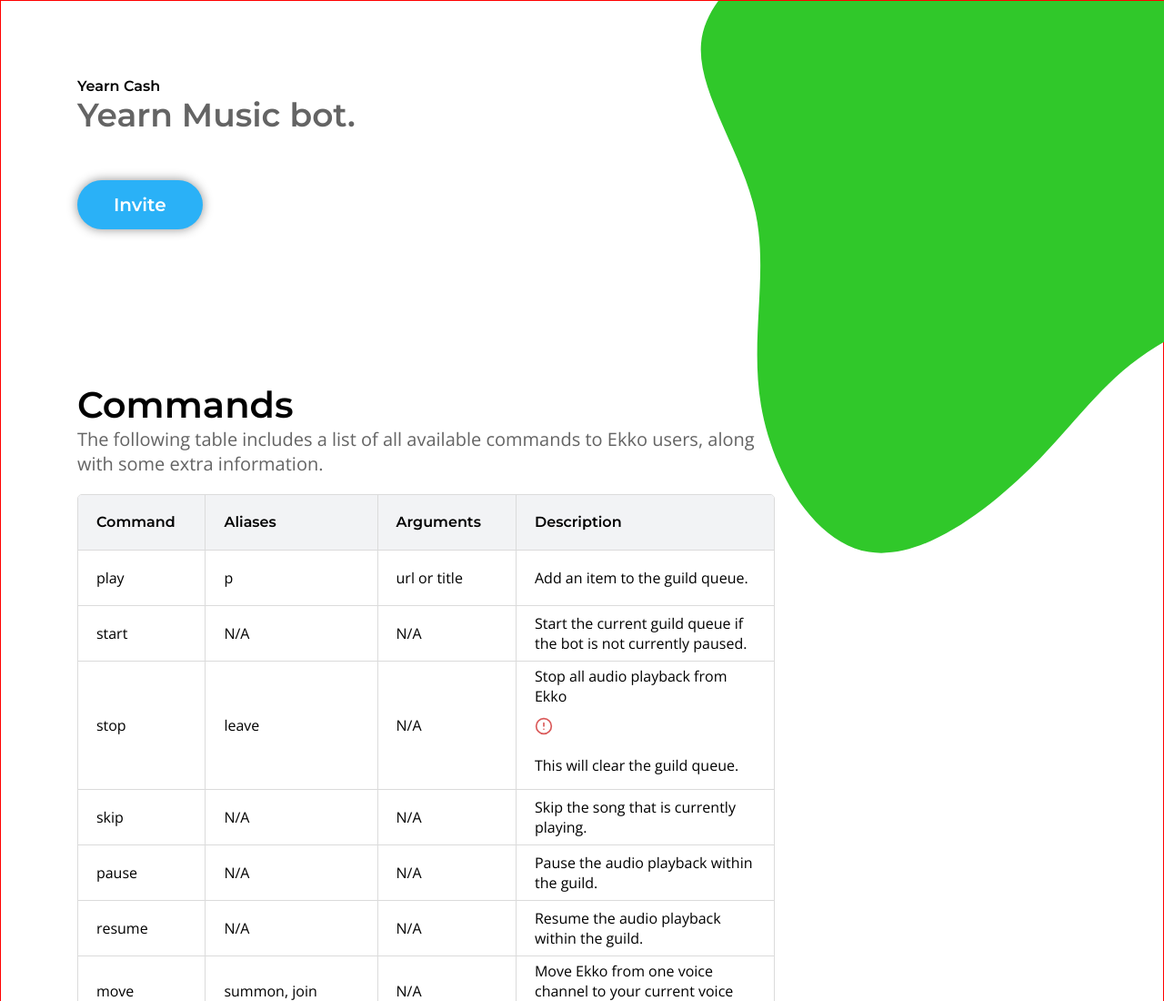
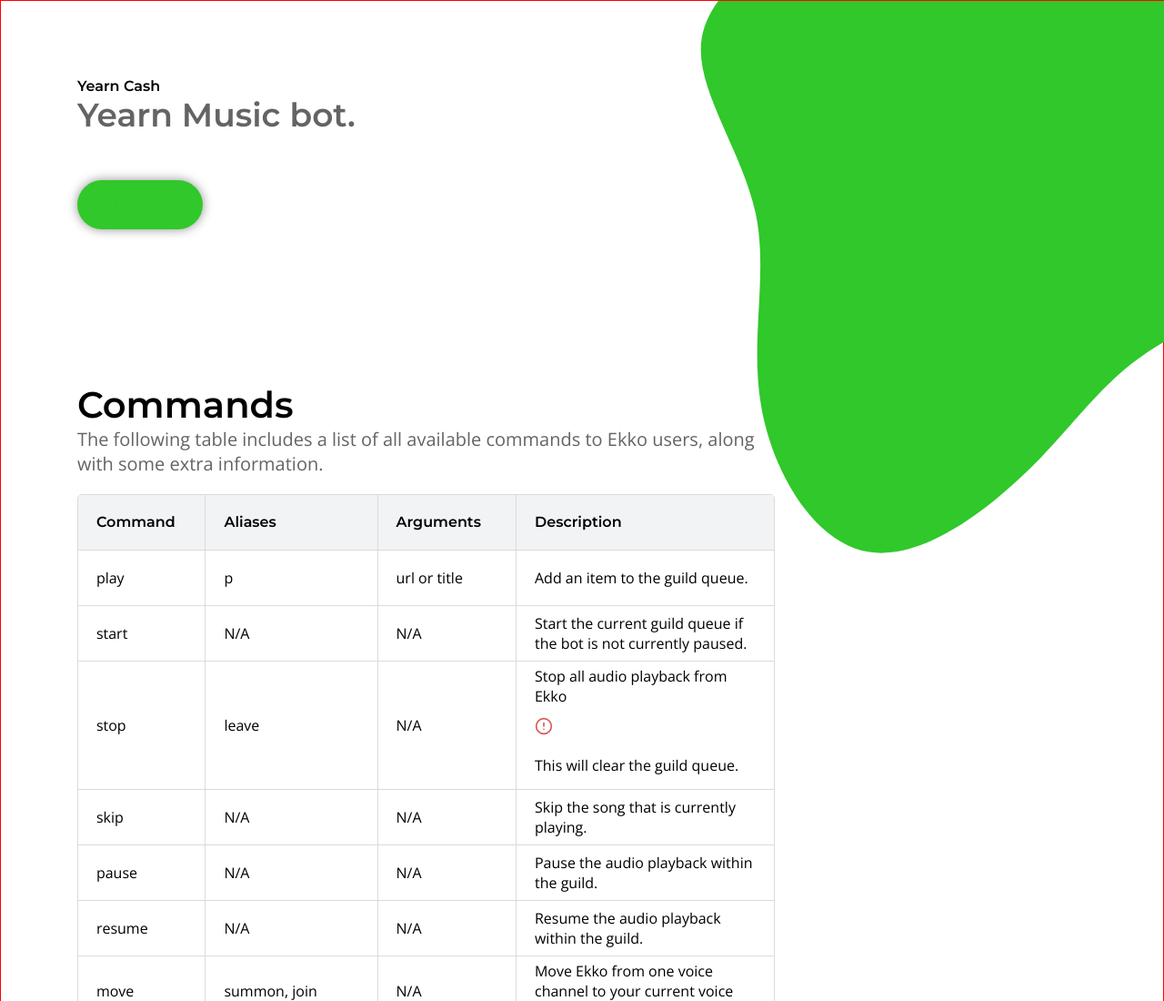
Before and after one commit to LikhonSheikhBot/yearnmusic, a plain HTML site: page index.html in a window 1280 px wide. Shown: the top 1100 px of the page at 91% size. Drawn offline with nearby package versions, Linux system fonts and the light colour scheme.

Commit message:
Update style.css

```diff
--- a/style.css
+++ b/style.css
@@ -29,9 +29,9 @@
   font-weight: 600;
   font-size: 20px;
   text-decoration: none;
-  color: #ffffff;
+  color: #30C82A;
   border-radius: 50px;
-  background: #2ab1f7;
+  background: #30C82A;
   padding: 15px 40px;
   margin-top: 50px;
   display: block;
```
